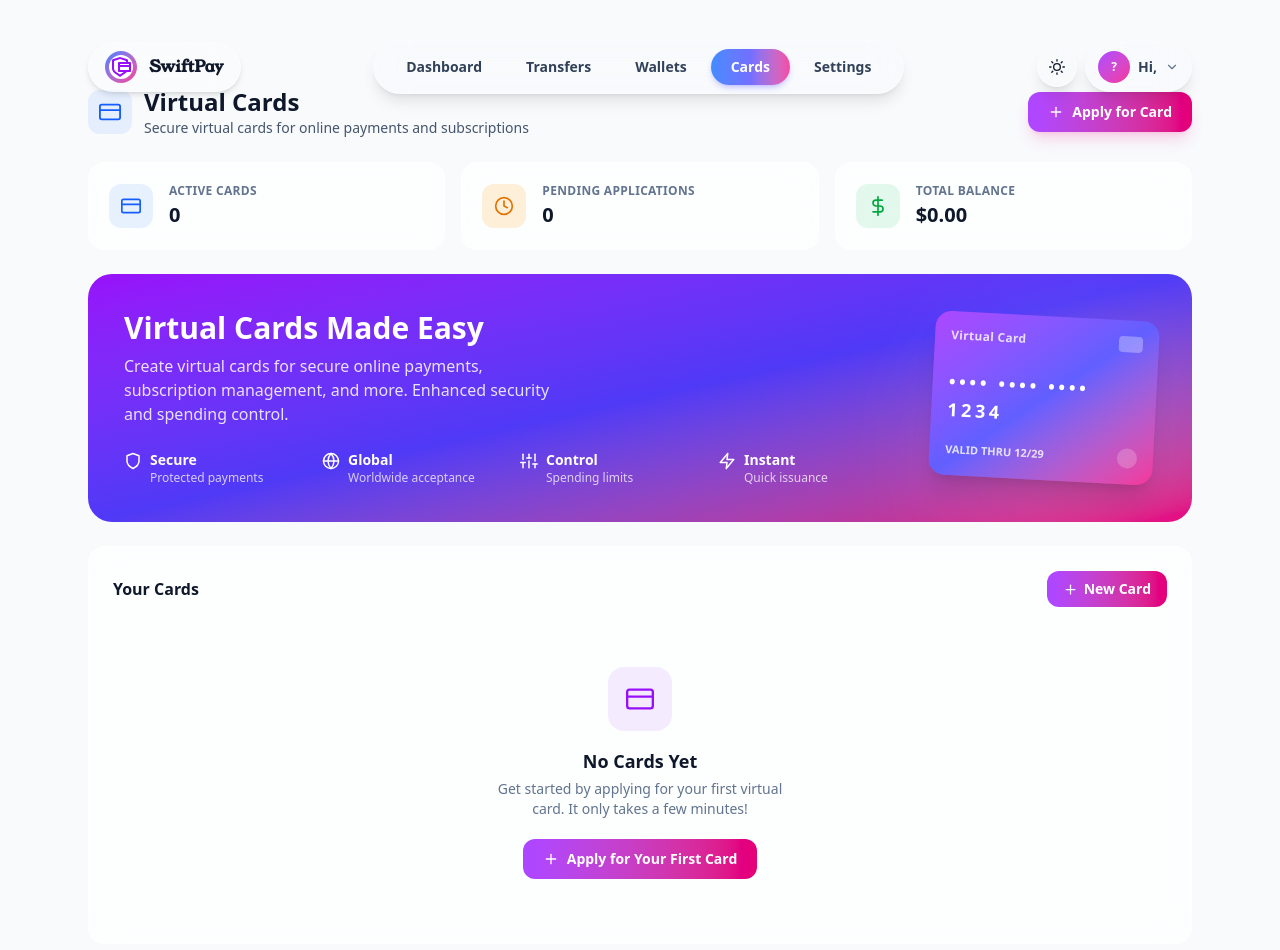
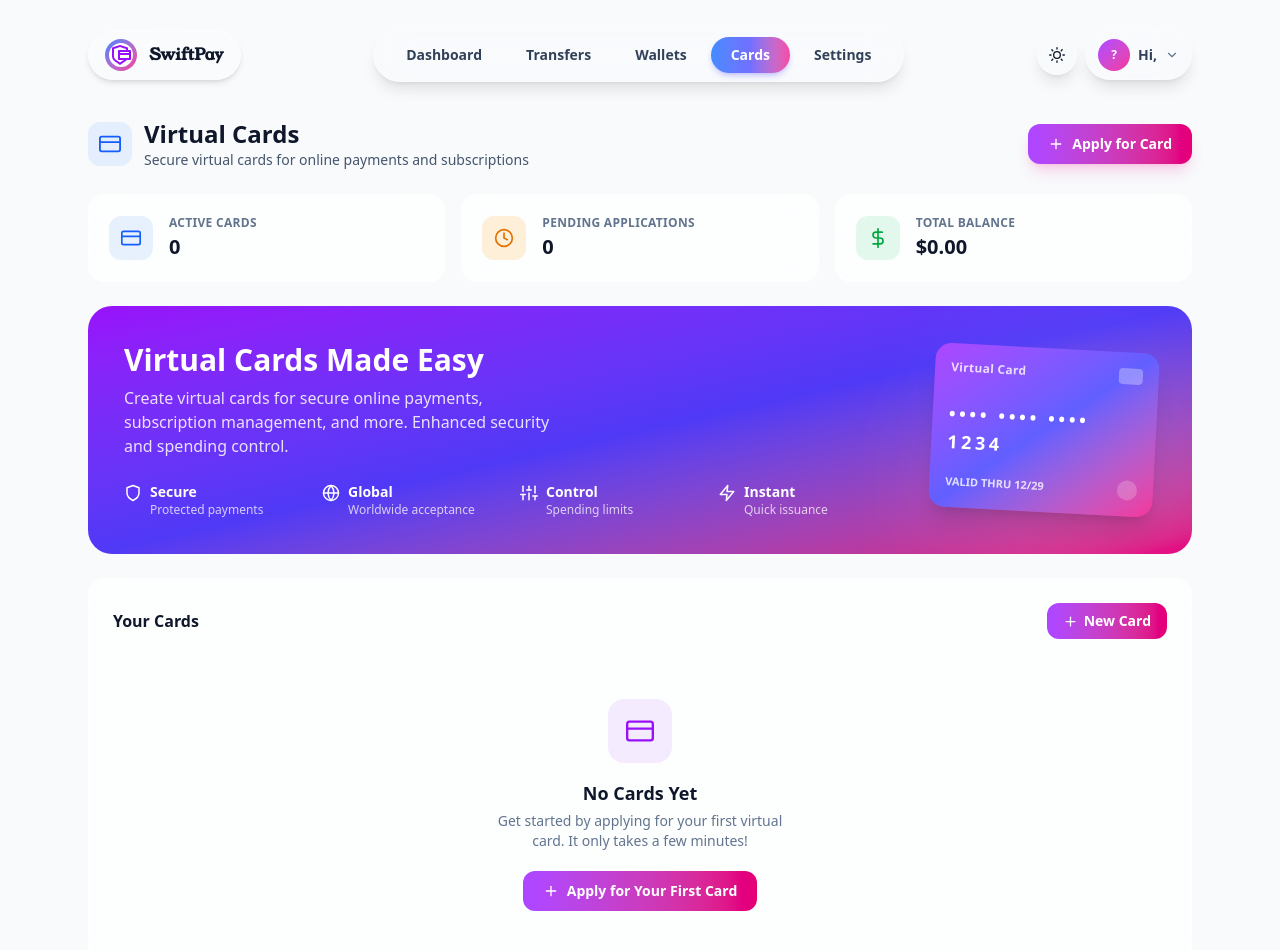
Before and after one commit to Team-Start-First/SwiftPay, a React (Vite) app: page /cards in a window 1280 px wide. Shown: the top 950 px of the page. Built offline with nearby package versions, Linux system fonts and the light colour scheme.

Commit message:
adding touches

```diff
--- a/src/components/dashboard/DashboardNav.jsx
+++ b/src/components/dashboard/DashboardNav.jsx
@@ -115,7 +115,7 @@ const DashboardNav = () => {
 
   return (
     <>
-    <header className="sticky top-6 z-30 ">
+    <header className="sticky top-3 z-30 ">
       <div className="flex items-center justify-between gap-3 max-w-6xl mx-auto px-4 sm:px-6 py-4">
         <Link
           to="/dashboard"
--- a/src/pages/Cards.jsx
+++ b/src/pages/Cards.jsx
@@ -36,7 +36,7 @@ const Cards = () => {
     <div className="min-h-screen bg-slate-50 dark:bg-slate-950">
       <DashboardNav />
 
-      <main className="max-w-6xl mx-auto px-4 sm:px-6 pb-16 space-y-6">
+      <main className="max-w-6xl mx-auto px-4 sm:px-6 pb-16 space-y-6 pt-8">
         <div className="flex flex-col sm:flex-row sm:items-center sm:justify-between gap-4">
           <div className="flex items-center gap-3">
             <span className="w-11 h-11 rounded-xl bg-blue-500/10 text-blue-600 dark:text-blue-400 flex items-center justify-center shrink-0">
--- a/src/pages/Dashboard.jsx
+++ b/src/pages/Dashboard.jsx
@@ -24,7 +24,7 @@ const Dashboard = () => {
     <div className="min-h-screen bg-slate-200 dark:bg-slate-950">
       <DashboardNav />
 
-      <main className="max-w-6xl mx-auto px-8 sm:px-6 pb-16 pt-10">
+      <main className="max-w-6xl mx-auto px-4 sm:px-6 pb-16 pt-8">
         <div className="mb-6">
           <h1 className="text-2xl sm:text-3xl font-bold text-slate-900 dark:text-white">
             {loading ? "Good afternoon 👋" : `Good afternoon, ${firstName} 👋`}
--- a/src/pages/Wallets.jsx
+++ b/src/pages/Wallets.jsx
@@ -55,7 +55,7 @@ const Wallets = () => {
     <div className="min-h-screen bg-slate-50 dark:bg-slate-950">
       <DashboardNav />
 
-      <main className="max-w-6xl mx-auto px-4 sm:px-6 pb-16 space-y-6">
+      <main className="max-w-6xl mx-auto px-4 sm:px-6 pb-16 space-y-6 pt-8">
         <div className="flex items-center gap-3">
           <span className="w-11 h-11 rounded-xl bg-purple-500/10 text-purple-600 dark:text-purple-400 flex items-center justify-center shrink-0">
             <FiWallet size={22} />
```
